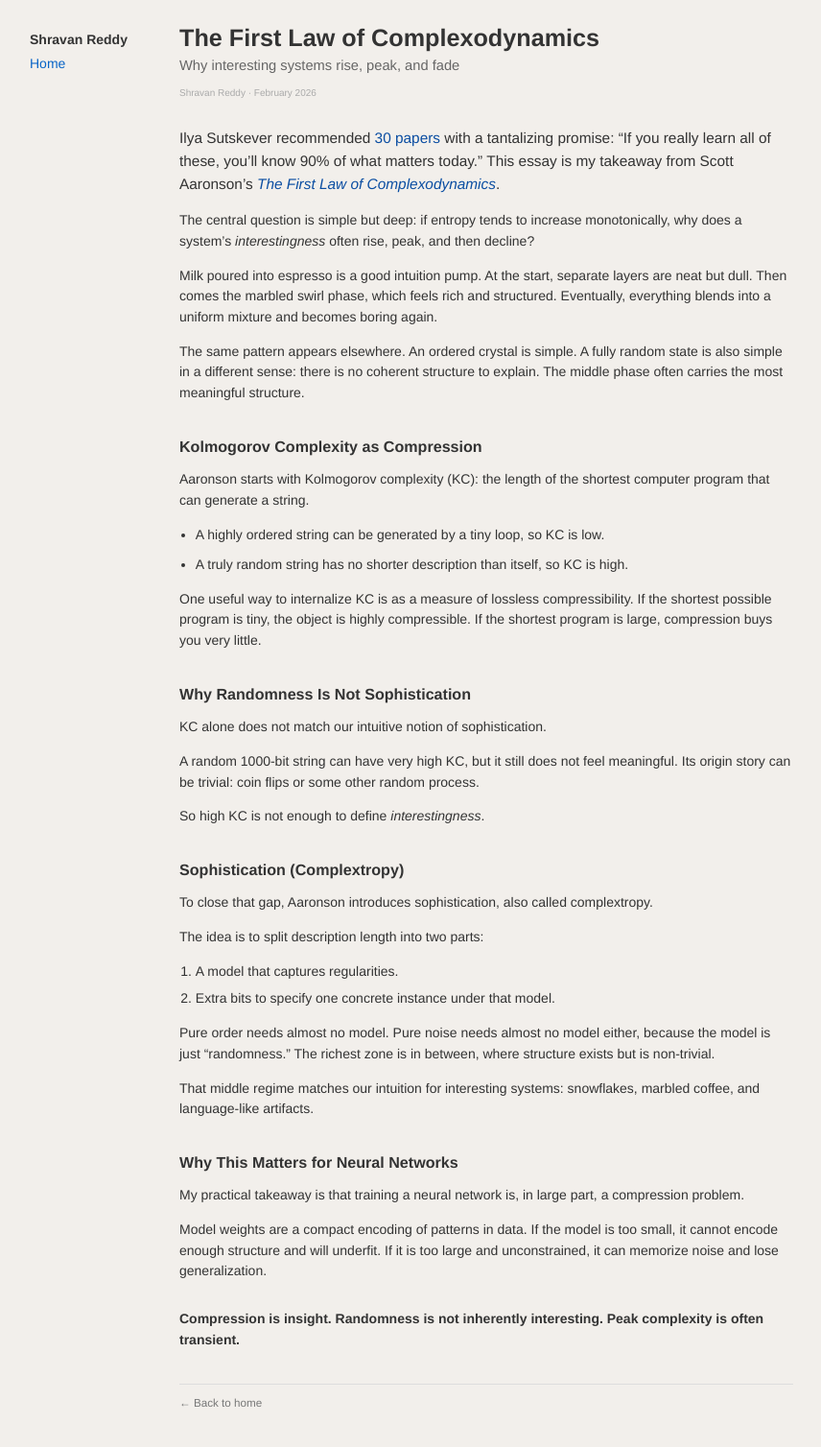
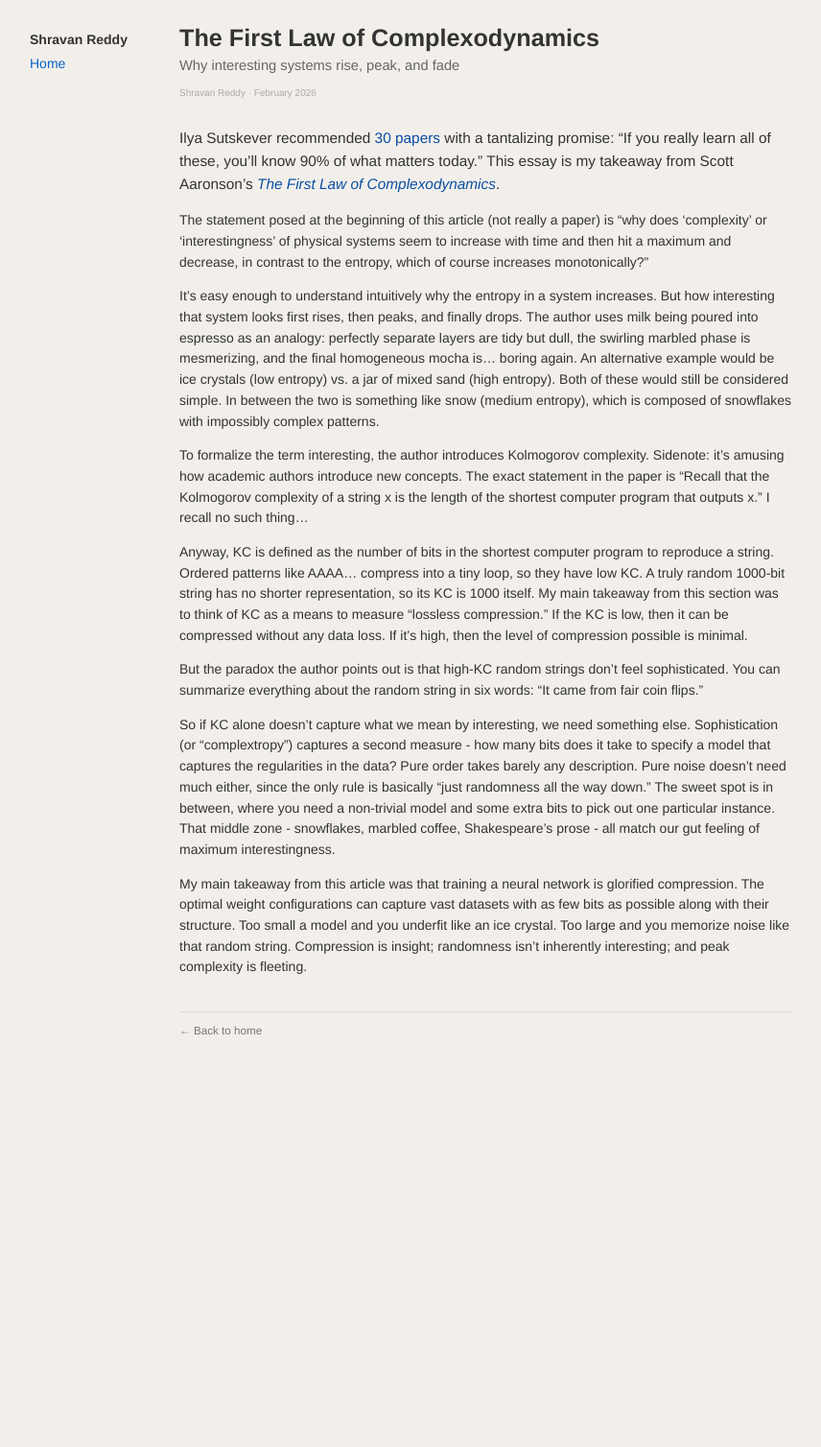
Before and after one commit to shrredd/shrredd.github.io, a Jekyll site: the page built from _essays/the-first-law-of-complexodynamics.md, in a window 1280 px wide. Shown: the whole page at 96% size, without its empty margins (179-1035 px from the left). Built offline with Jekyll 4.4.1, drawn with Linux system fonts in a browser that asks for light colours; after the commit the page ends 1120 px from its top, so only the background shows below that.

Commit message:
Update the-first-law-of-complexodynamics.md

```diff
--- a/_essays/the-first-law-of-complexodynamics.md
+++ b/_essays/the-first-law-of-complexodynamics.md
@@ -8,48 +8,16 @@ date_published: "2026-02-08"
 ---
 Ilya Sutskever recommended [30 papers](https://arc.net/folder/D0472A20-9C20-4D3F-B145-D2865C0A9FEE) with a tantalizing promise: "If you really learn all of these, you'll know 90% of what matters today." This essay is my takeaway from Scott Aaronson's [*The First Law of Complexodynamics*](https://scottaaronson.blog/?p=762).
 {: .lede}
+The statement posed at the beginning of this article (not really a paper) is "why does 'complexity' or 'interestingness' of physical systems seem to increase with time and then hit a maximum and decrease, in contrast to the entropy, which of course increases monotonically?"
 
-The central question is simple but deep: if entropy tends to increase monotonically, why does a system's *interestingness* often rise, peak, and then decline?
+It's easy enough to understand intuitively why the entropy in a system increases. But how interesting that system looks first rises, then peaks, and finally drops. The author uses milk being poured into espresso as an analogy: perfectly separate layers are tidy but dull, the swirling marbled phase is mesmerizing, and the final homogeneous mocha is... boring again. An alternative example would be ice crystals (low entropy) vs. a jar of mixed sand (high entropy). Both of these would still be considered simple. In between the two is something like snow (medium entropy), which is composed of snowflakes with impossibly complex patterns.
 
-Milk poured into espresso is a good intuition pump. At the start, separate layers are neat but dull. Then comes the marbled swirl phase, which feels rich and structured. Eventually, everything blends into a uniform mixture and becomes boring again.
+To formalize the term interesting, the author introduces Kolmogorov complexity. Sidenote: it's amusing how academic authors introduce new concepts. The exact statement in the paper is "Recall that the Kolmogorov complexity of a string x is the length of the shortest computer program that outputs x." I recall no such thing...
 
-The same pattern appears elsewhere. An ordered crystal is simple. A fully random state is also simple in a different sense: there is no coherent structure to explain. The middle phase often carries the most meaningful structure.
+Anyway, KC is defined as the number of bits in the shortest computer program to reproduce a string. Ordered patterns like AAAA... compress into a tiny loop, so they have low KC. A truly random 1000-bit string has no shorter representation, so its KC is 1000 itself. My main takeaway from this section was to think of KC as a means to measure "lossless compression." If the KC is low, then it can be compressed without any data loss. If it's high, then the level of compression possible is minimal.
 
-## Kolmogorov Complexity as Compression
+But the paradox the author points out is that high-KC random strings don't feel sophisticated. You can summarize everything about the random string in six words: "It came from fair coin flips."
 
-Aaronson starts with Kolmogorov complexity (KC): the length of the shortest computer program that can generate a string.
+So if KC alone doesn't capture what we mean by interesting, we need something else. Sophistication (or "complextropy") captures a second measure - how many bits does it take to specify a model that captures the regularities in the data? Pure order takes barely any description. Pure noise doesn't need much either, since the only rule is basically "just randomness all the way down." The sweet spot is in between, where you need a non-trivial model and some extra bits to pick out one particular instance. That middle zone - snowflakes, marbled coffee, Shakespeare's prose - all match our gut feeling of maximum interestingness.
 
-- A highly ordered string can be generated by a tiny loop, so KC is low.
-- A truly random string has no shorter description than itself, so KC is high.
-
-One useful way to internalize KC is as a measure of lossless compressibility. If the shortest possible program is tiny, the object is highly compressible. If the shortest program is large, compression buys you very little.
-
-## Why Randomness Is Not Sophistication
-
-KC alone does not match our intuitive notion of sophistication.
-
-A random 1000-bit string can have very high KC, but it still does not feel meaningful. Its origin story can be trivial: coin flips or some other random process.
-
-So high KC is not enough to define *interestingness*.
-
-## Sophistication (Complextropy)
-
-To close that gap, Aaronson introduces sophistication, also called complextropy.
-
-The idea is to split description length into two parts:
-
-1. A model that captures regularities.
-2. Extra bits to specify one concrete instance under that model.
-
-Pure order needs almost no model. Pure noise needs almost no model either, because the model is just "randomness." The richest zone is in between, where structure exists but is non-trivial.
-
-That middle regime matches our intuition for interesting systems: snowflakes, marbled coffee, and language-like artifacts.
-
-## Why This Matters for Neural Networks
-
-My practical takeaway is that training a neural network is, in large part, a compression problem.
-
-Model weights are a compact encoding of patterns in data. If the model is too small, it cannot encode enough structure and will underfit. If it is too large and unconstrained, it can memorize noise and lose generalization.
-
-Compression is insight. Randomness is not inherently interesting. Peak complexity is often transient.
-{: .closing}
+My main takeaway from this article was that training a neural network is glorified compression. The optimal weight configurations can capture vast datasets with as few bits as possible along with their structure. Too small a model and you underfit like an ice crystal. Too large and you memorize noise like that random string. Compression is insight; randomness isn't inherently interesting; and peak complexity is fleeting.
```
